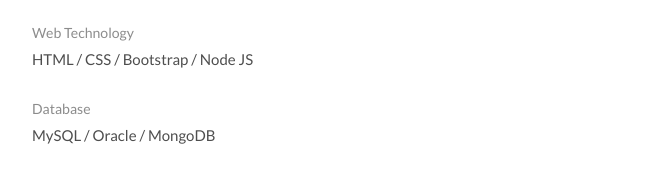
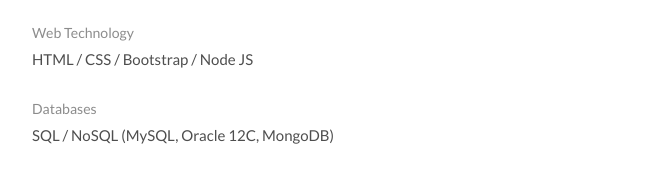
Before and after one commit to ZayMMM/ZayMMM.github.io, a plain HTML site: page index.html in a window 1280 px wide. Shown: the part 1783-1953 px from the top of the page, without its empty margins (297-961 px from the left). Drawn offline with Linux system fonts and the light colour scheme.

Commit message:
- update database skills

```diff
--- a/index.html
+++ b/index.html
@@ -120,8 +120,8 @@
 				<li>HTML / CSS  / Bootstrap / Node JS</li>
 			</ul>
 			<ul class="skill-list list-flat">
-				<li>Database</li>
-				<li>MySQL  / Oracle / MongoDB</li>
+				<li>Databases</li>
+				<li>SQL / NoSQL (MySQL, Oracle 12C, MongoDB)</li>
 			</ul>
 			<ul class="skill-list list-flat">
 				<li>Framework</li>
```
